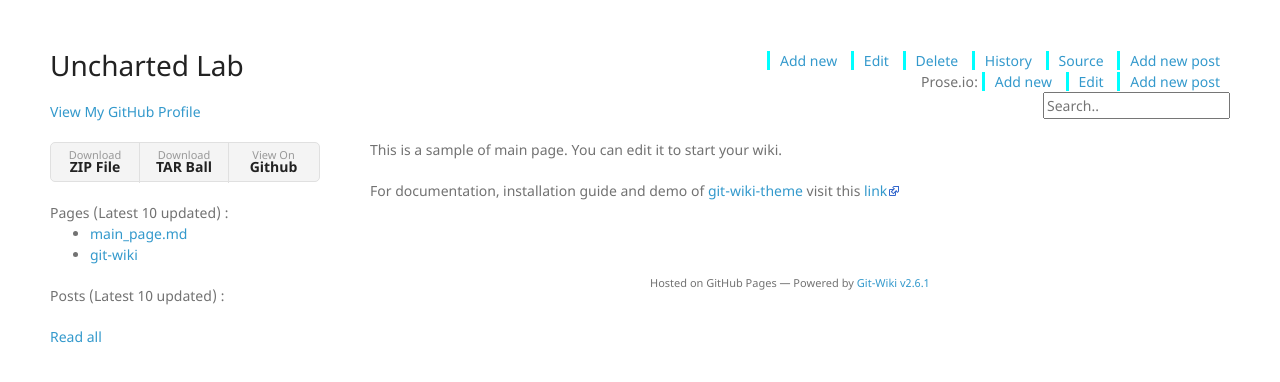
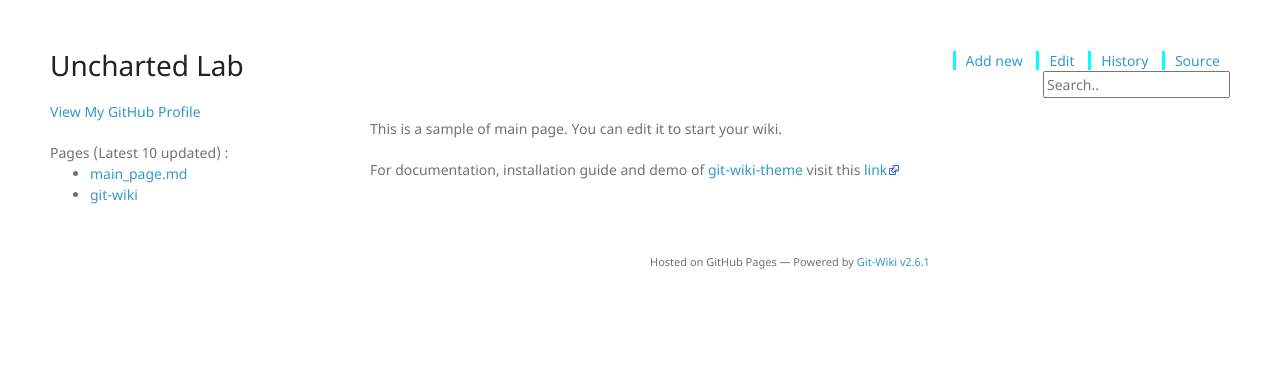
Before and after one commit to UnchartedRLab/UnchartedRLab.github.io, a Jekyll site: the page built from wiki/main_page.md, in a window 1280 px wide. Shown: the top 382 px of the page. Built offline with Jekyll 4.4.1, drawn with Linux system fonts in a browser that asks for light colours; nearby versions of some CDN libraries; some of the changed lines change nothing that is shown.

Commit message:
Update _config.yml

```diff
--- a/_config.yml
+++ b/_config.yml
@@ -7,7 +7,7 @@
 # (integer) Maximum number of wiki page to shown in sidebar
 show_wiki_pages_limit: 10
 # (boolean) Enable/disable blog feature
-blog_feature: true
+blog_feature: false
 # (boolean) Enable/disable wiki posts list in sidebar (needs blog_feature enabled)
 show_wiki_posts: true
 # (integer) Maximum number of wiki posts to shown in sidebar
@@ -17,7 +17,7 @@
 paginate_path: "assets/blog/page:num"
 permalink: /blog/posts/:year/:month/:day/:title:output_ext
 # (boolean) Enable/disable download buttons in sidebar
-show_downloads: true
+show_downloads: false
 # (string) Specify branch rendered by gitpages allowing wiki tool buttons to work
 git_branch: "master"
 # (string) Url of logo image, it can be full, absolute or relative.
@@ -28,7 +28,7 @@
 wiki_folder: "wiki"
 # (boolean) if you're using github wiki as submodule then this config
 # must be enabled to allow tool buttons to work properly
-use_github_wiki: false
+use_github_wiki: true
 # (boolean) Enable "Edit with Prose.io" button in tools, it's a 3rd party
 # service to edit github markdown pages easily
 use_prose_io: true
```
